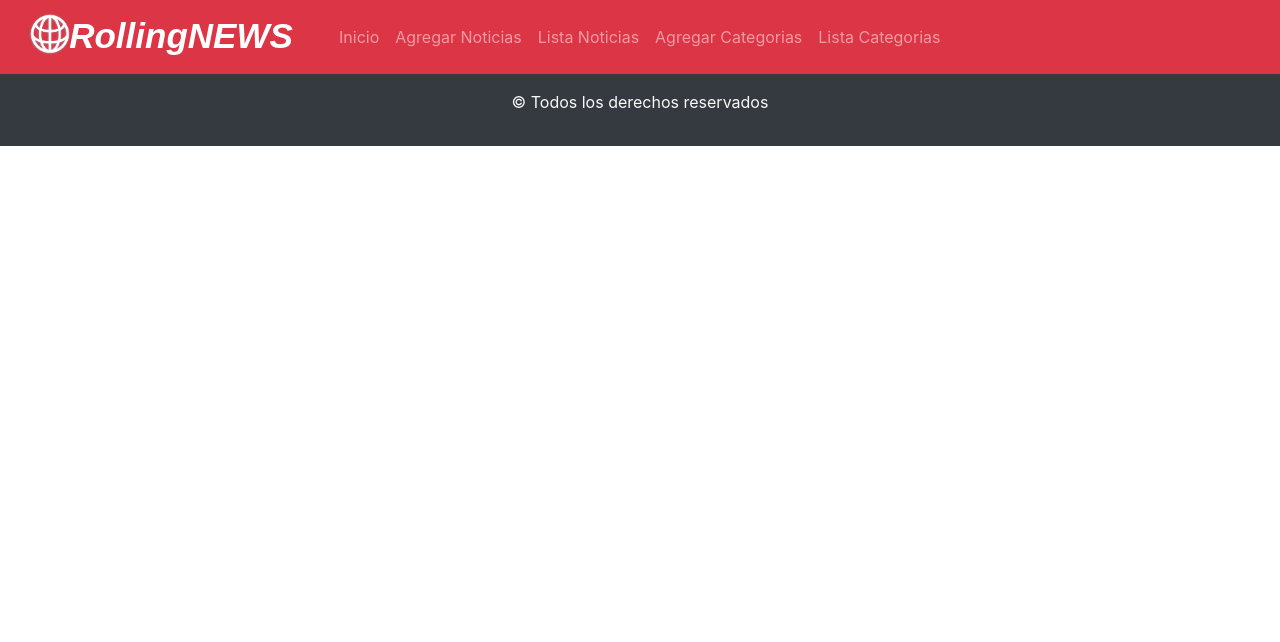
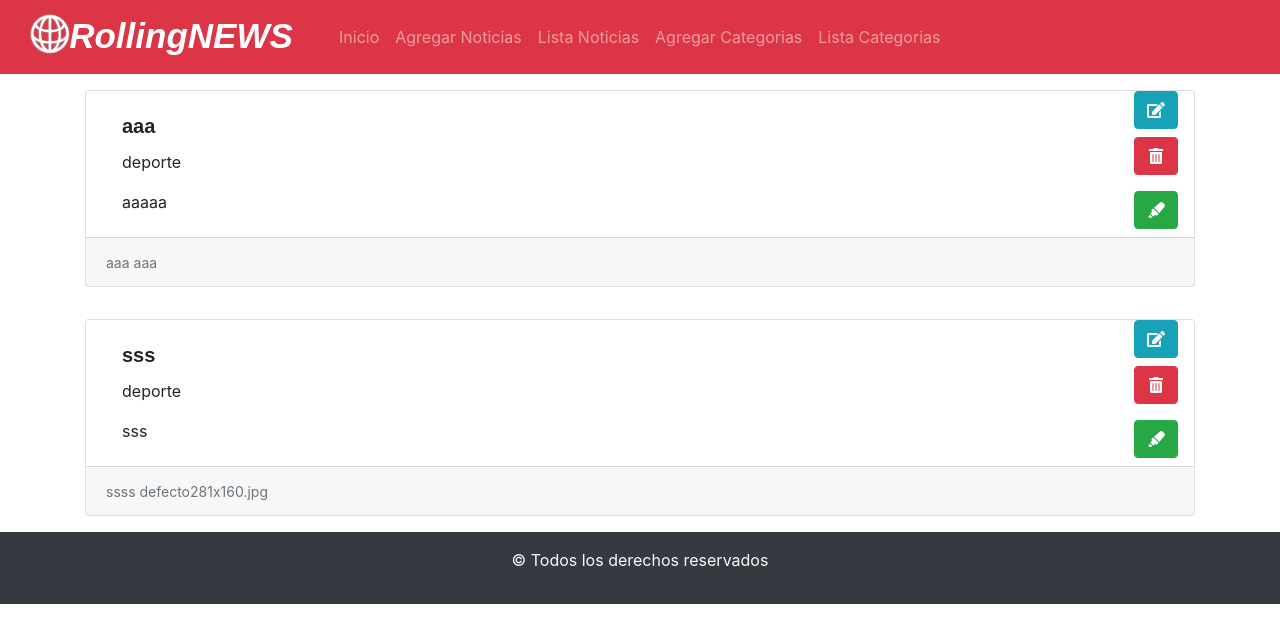
Before and after one commit to OttoCab/RollingNews, a React (Create React App) app: page /Categorias/detalleCategoria/1 in a window 1280 px wide. Shown: the top 642 px of the page. Built offline with nearby package versions, Linux system fonts and the light colour scheme; data requests are answered from the project's data file; a web font is replaced by a local one.

Commit message:
se corrigen errores

```diff
--- a/db.json
+++ b/db.json
@@ -60,6 +60,35 @@
       "fechaNoticia": "23/05/2021",
       "contenidoNoticia": "sdasdasdsadsad",
       "id": 11
+    },
+    {
+      "categoriaNoticia": "Espectaculo",
+      "idCategoriaNoticia": "3",
+      "tituloNoticia": "aasdasd",
+      "autorNoticia": "asdasdsad",
+      "fechaNoticia": "asdsad",
+      "contenidoNoticia": "asdasd",
+      "id": 12
+    },
+    {
+      "categoriaNoticia": "deporte",
+      "idCategoriaNoticia": "1",
+      "tituloNoticia": "aaa",
+      "autorNoticia": "aaa",
+      "fechaNoticia": "aaa",
+      "imagenNoticia": "",
+      "contenidoNoticia": "aaaaa",
+      "id": 13
+    },
+    {
+      "categoriaNoticia": "deporte",
+      "idCategoriaNoticia": "1",
+      "tituloNoticia": "sss",
+      "autorNoticia": "ssss",
+      "fechaNoticia": "defecto281x160.jpg",
+      "imagenNoticia": "",
+      "contenidoNoticia": "sss",
+      "id": 14
     }
   ],
   "Categorias": [
--- a/src/App.js
+++ b/src/App.js
@@ -10,7 +10,6 @@ import ListaCategorias from "./components/ADM/ListaCategorias";
 import EditarNoticia from "./components/ADM/EditarNoticia";
 import { useState, useEffect } from "react";
 import React from "react";
-import PgADM from "./components/PgADM";
 import Error404 from './components/Error404'
 import DetalleCategoria from './components/ADM/DetalleCategoria'
 import Inicio from './components/Inicio.js';
--- a/src/components/ADM/AgregarNoticia.js
+++ b/src/components/ADM/AgregarNoticia.js
@@ -1,10 +1,7 @@
 import React, {useState} from "react";
 import { Container, Form, Button, Alert } from "react-bootstrap";
 import Swal from "sweetalert2";
-import './admin.css';
-
-
-
+import '../assets/css/admin.css';
 
 const AgregarNoticia = (props) => {
   const [categoriaNoticia, setCategoriaNoticia] = useState("");
@@ -12,12 +9,11 @@ const AgregarNoticia = (props) => {
   const [tituloNoticia, setTituloNoticia] = useState("");
   const [autorNoticia, setAutorNoticia] = useState("");
   const [fechaNoticia, setFechaNoticia] = useState("");
+  const [imagenNoticia, setImagenNoticia] = useState("");
   const [contenidoNoticia, setContenidoNoticia] = useState("");
   const [error, setError] = useState(false);
   const URL = process.env.REACT_APP_API_URL;
   // const URLCat =process.env.REACT_APP_API_URL2;
-
-
 
   const handleSubmit = async (e) => {
     e.preventDefault();
@@ -27,6 +23,7 @@ const AgregarNoticia = (props) => {
       tituloNoticia.trim() === "" ||
       autorNoticia.trim() === "" ||
       fechaNoticia.trim() === "" ||
+      // imagenNoticia.trim() === ""||
       contenidoNoticia.trim() === ""
     ){
       setError(true);
@@ -40,6 +37,7 @@ const AgregarNoticia = (props) => {
         tituloNoticia,
         autorNoticia,
         fechaNoticia,
+        imagenNoticia,
         contenidoNoticia,
       };
       console.log(noticia);
@@ -94,10 +92,12 @@ const AgregarNoticia = (props) => {
           <Form.Label>Seleccione la Categoria</Form.Label>
           <Form.Control
             as="select"
+            placeholder="seleccione..."
             custom
             onChange={(e) => setidCategoriaNoticia(e.target.value)}
               // setidCategoriaNoticia(e.target.value)}
             >
+              <option>Seleccionar. . .</option>
             {props.Categorias.map((opcion, indice) => (
               <option value={opcion.id} key={indice}>{opcion.nombreCategoria}</option>
               ))}
@@ -127,9 +127,19 @@ const AgregarNoticia = (props) => {
             onChange={(e) => setFechaNoticia(e.target.value)}
           />
         </Form.Group>
+
+
         <Form.Group>
-          <Form.File className="fuente" label="Seleccione una Imagen" />
+          <Form.Label className="fuente">Seleccione una Imagen</Form.Label>
+          <Form.Control
+            type="text"
+            onChange={(e) => setFechaNoticia(e.target.value)}
+          />
         </Form.Group>
+
+
+
+
         <Form.Group>
           <Form.Label className="fuente">Contenido</Form.Label>
           <Form.Control
--- a/src/components/ADM/DetalleCategoria.js
+++ b/src/components/ADM/DetalleCategoria.js
@@ -1,5 +1,5 @@
 import React from "react";
-import { Container } from "react-bootstrap";
+import { Container} from "react-bootstrap";
 import ItemNoticia from "./ItemNoticia";
 import {useParams} from 'react-router-dom';
 
@@ -12,7 +12,7 @@ const DetalleCategoria = (props) => {
     <Container>
       <section className="row">
       {categoriaNFiltradas.map((detalleCat, indice) => (
-            <ItemNoticia
+        <ItemNoticia
               key={indice}
               dato={detalleCat}
               Categorias={props.Categorias}
@@ -20,6 +20,7 @@ const DetalleCategoria = (props) => {
           ))}
       </section>
     </Container>
+
   );
 };
 
--- a/src/components/ADM/ItemCategoria.js
+++ b/src/components/ADM/ItemCategoria.js
@@ -5,7 +5,6 @@ import { faEye } from "@fortawesome/free-solid-svg-icons";
 import { Link } from "react-router-dom";
 
 const ItemCategoria = (props) => {
-  console.log(props);
   return (
     <ListGroup.Item className="d-flex justify-content-between shadow p-3 bg-body rounded my-2">
       <p>
```
Also changed, not shown: src/components/assets/css/admin.css (renamed from src/components/ADM/admin.css), src/components/img/actualidad.png (added).
